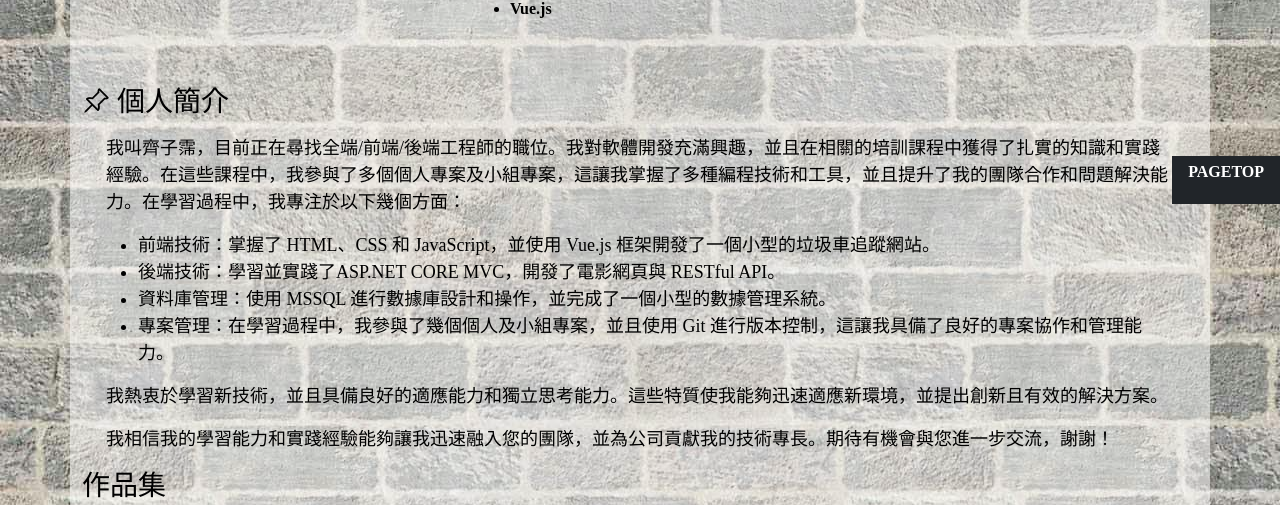
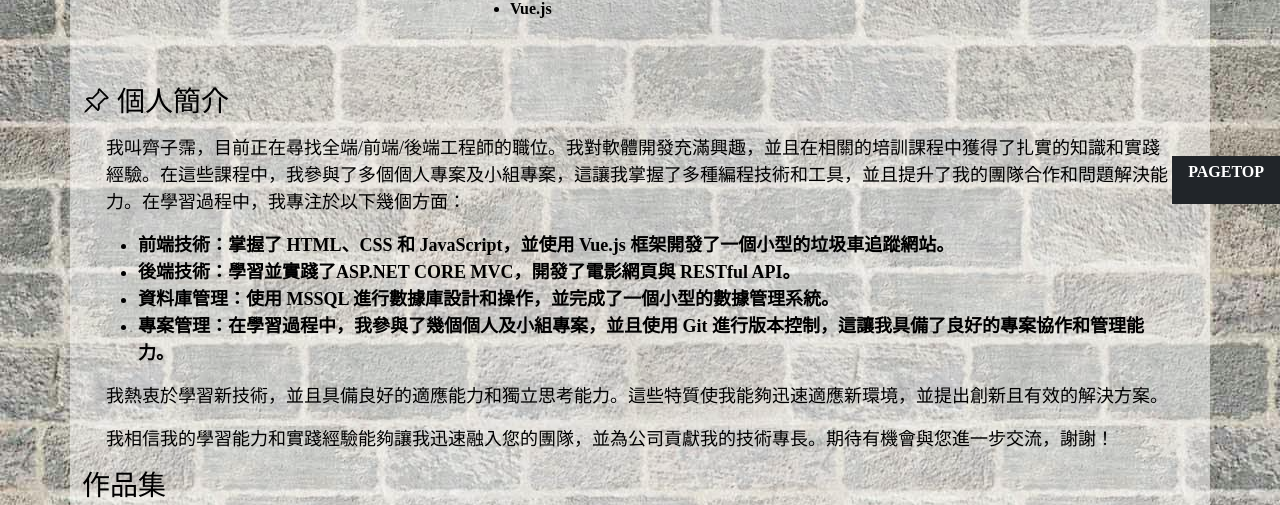
Before and after one commit to UmbrellaCHI/Resume, a plain HTML site: page Resume/index.html in a window 1280 px wide. Shown: the part 596-1101 px from the top of the page. Drawn offline with nearby package versions, Linux system fonts and the light colour scheme; a web font is replaced by a local one.

Commit message:
Update index.html

```diff
--- a/Resume/index.html
+++ b/Resume/index.html
@@ -125,7 +125,7 @@
                 <h3 class="mb-3"><i class="bi bi-pin-angle fw-bold"></i> 個人簡介</h3>
                 <div id="aboutme" class="mx-4">
                     <p>我叫齊子霈，目前正在尋找全端/前端/後端工程師的職位。我對軟體開發充滿興趣，並且在相關的培訓課程中獲得了扎實的知識和實踐經驗。在這些課程中，我參與了多個個人專案及小組專案，這讓我掌握了多種編程技術和工具，並且提升了我的團隊合作和問題解決能力。在學習過程中，我專注於以下幾個方面：</p>
-                    <ul>
+                    <ul class="fw-bold">
                          <li>前端技術：掌握了 HTML、CSS 和 JavaScript，並使用 Vue.js 框架開發了一個小型的垃圾車追蹤網站。</li>
                          <li>後端技術：學習並實踐了ASP.NET CORE MVC，開發了電影網頁與 RESTful API。</li>
                          <li>資料庫管理：使用 MSSQL 進行數據庫設計和操作，並完成了一個小型的數據管理系統。</li>
```
